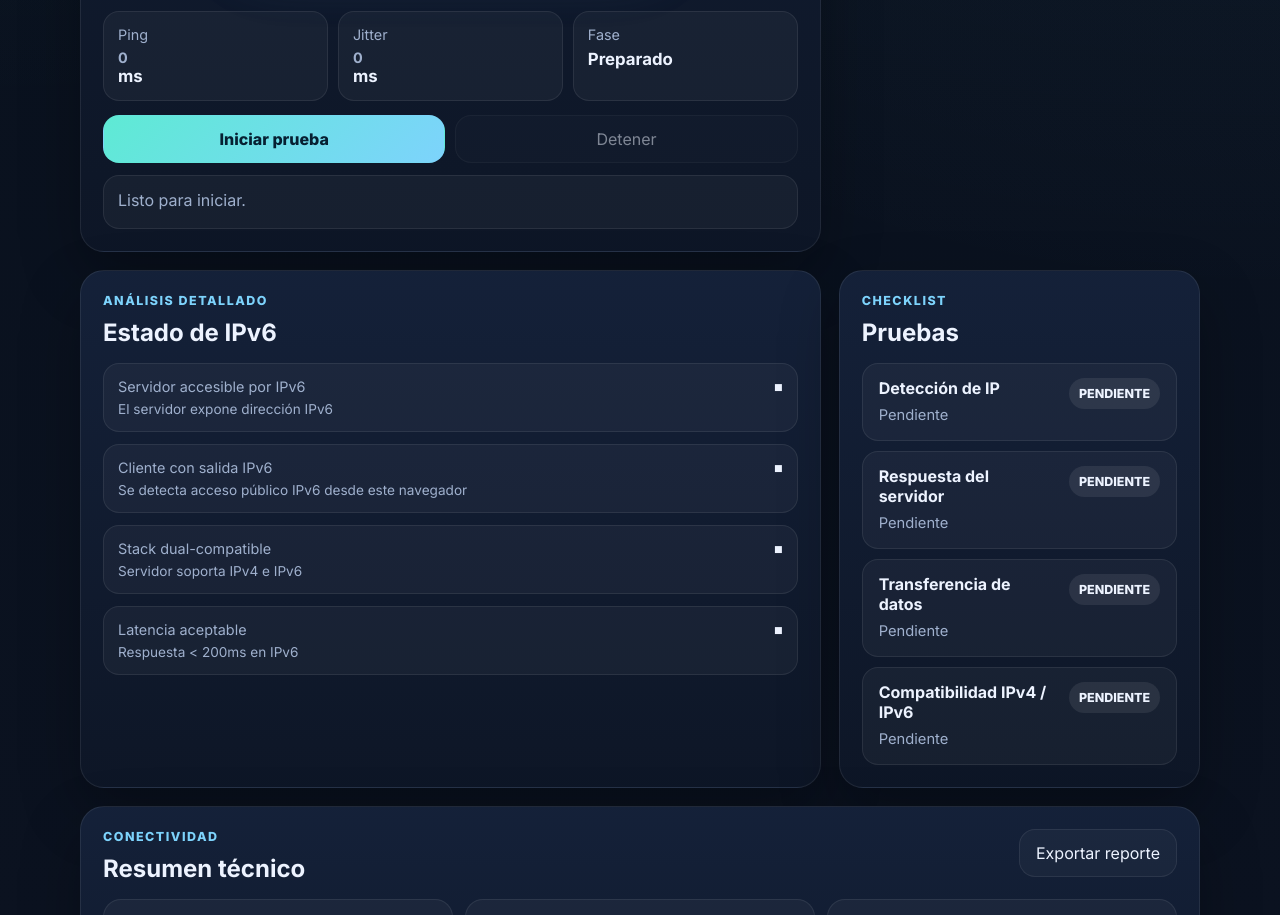
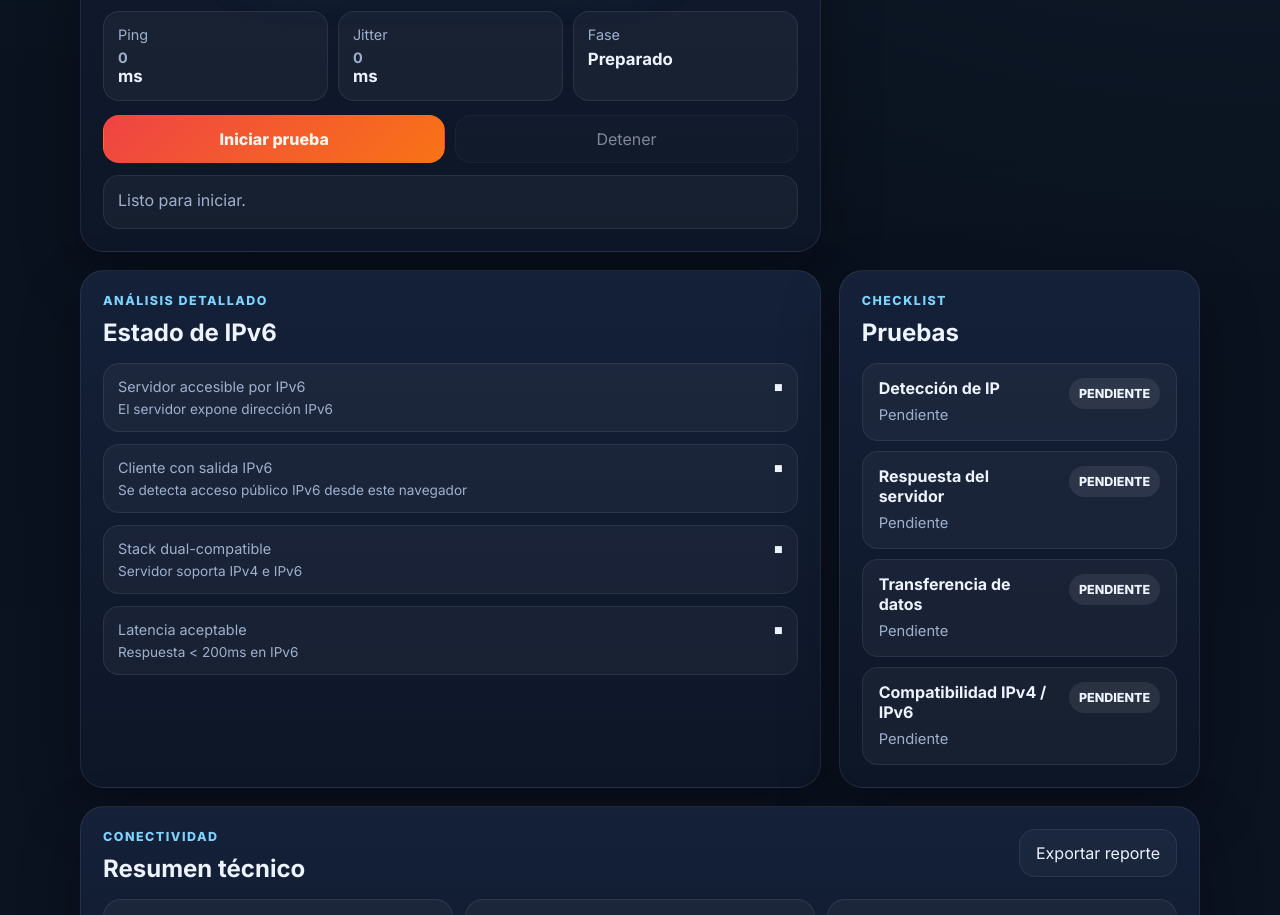
Before and after one commit to JonathanArellano311/test_servicios_v3, a website: page ipv6-pro-tester/public/index.html in a window 1280 px wide. Shown: the part 1168-2083 px from the top of the page. Drawn offline with Linux system fonts and the light colour scheme; no server answers.

Commit message:
Marca boton de speed test en rojo

```diff
--- a/ipv6-pro-tester/public/index.html
+++ b/ipv6-pro-tester/public/index.html
@@ -8,7 +8,7 @@
   <link rel="preconnect" href="https://fonts.googleapis.com">
   <link rel="preconnect" href="https://fonts.gstatic.com" crossorigin>
   <link href="https://fonts.googleapis.com/css2?family=Inter:wght@400;500;600;700;800&display=swap" rel="stylesheet">
-  <link rel="stylesheet" href="/styles.css?v=20260406-ui-hotfix" />
+  <link rel="stylesheet" href="/styles.css?v=20260502-red-speed-button" />
 </head>
 <body>
   <header class="site-header">
--- a/ipv6-pro-tester/public/styles.css
+++ b/ipv6-pro-tester/public/styles.css
@@ -89,6 +89,10 @@ body {
   font-weight: 800;
 }
 .button-secondary { background: rgba(255,255,255,0.03); }
+#start-speedtest {
+  background: linear-gradient(135deg, #ef4444, #f97316);
+  color: #fff7ed;
+}
 .score-group {
   display: grid;
   grid-template-columns: repeat(3, minmax(0, 1fr));
```
